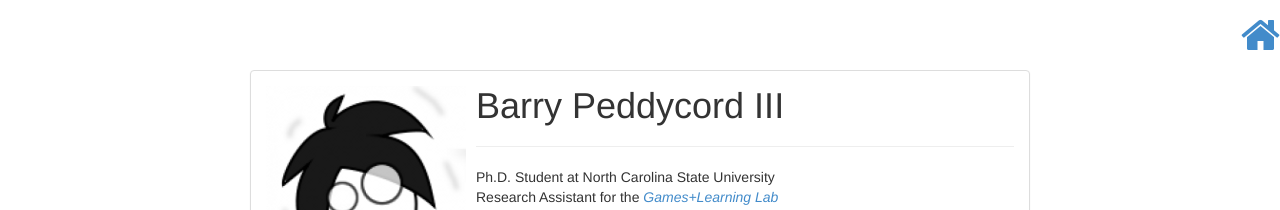
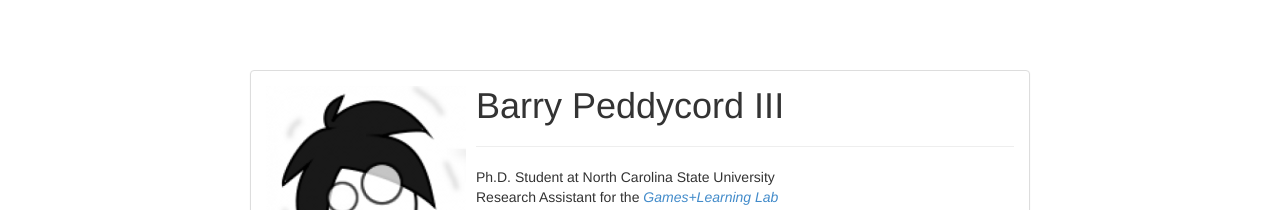
Before and after one commit to isharacomix/oldsite, a Jekyll site: the page built from index.html, in a window 1280 px wide. Shown: the top 210 px of the page. Built offline with Jekyll 4.4.1, drawn with Linux system fonts in a browser that asks for light colours; Markdown is read by kramdown in place of the engine named in the settings.

Commit message:
Get rid of the Home button on the home page.

```diff
--- a/_layouts/base.html
+++ b/_layouts/base.html
@@ -21,7 +21,7 @@
 
 
     <body>
-        {% if page.title == "Home" %}
+        {% if page.title != "Home" %}
         <div class="navbar navbar-fixed-top" role="navigation">
             <ul class="nav navbar-nav navbar-right">
                <li><a href="{{ site.baseurl }}" class="pull-right"><i class="fa fa-home fa-3x" title="Home" alt="home"></i></a></li>
```
